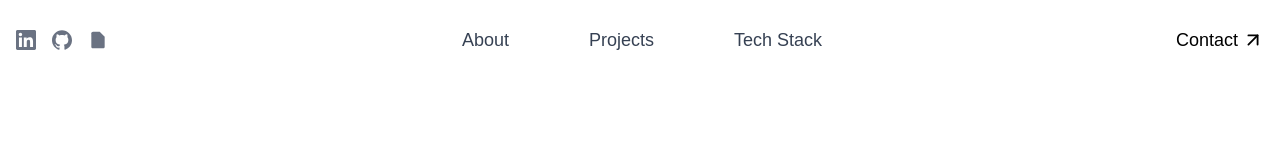
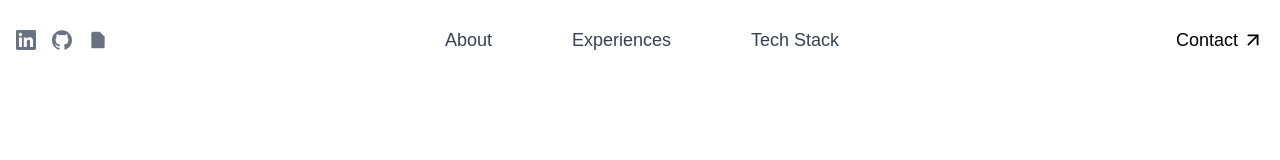
Before and after one commit to anthonyhana04/anthonyhana04.github.io, a React (Vite) app: page / in a window 1280 px wide. Shown: the top 160 px of the page. Built offline with nearby package versions, Linux system fonts and the light colour scheme.

Commit message:
swap from 'projects' to 'experiences'

```diff
--- a/src/components/navigation.jsx
+++ b/src/components/navigation.jsx
@@ -6,7 +6,7 @@ import Icon from './icon';
 import assets from '../utils/assets';
 
 const Navigation = () => {
-  const activeSection = useScrollSpy(['home', 'about', 'techstack', 'projects', 'contact']);
+  const activeSection = useScrollSpy(['home', 'about', 'techstack', 'experiences', 'contact']);
 
   const socials = [
     {
@@ -60,7 +60,7 @@ const Navigation = () => {
           ))}
         </div>
         <ul className="hidden md:flex gap-20">
-          {["about", "projects", "techstack"].map(id => (
+          {["about", "experiences", "techstack"].map(id => (
             <li key={id}>
               <a
                 href={`#${id}`}
```
